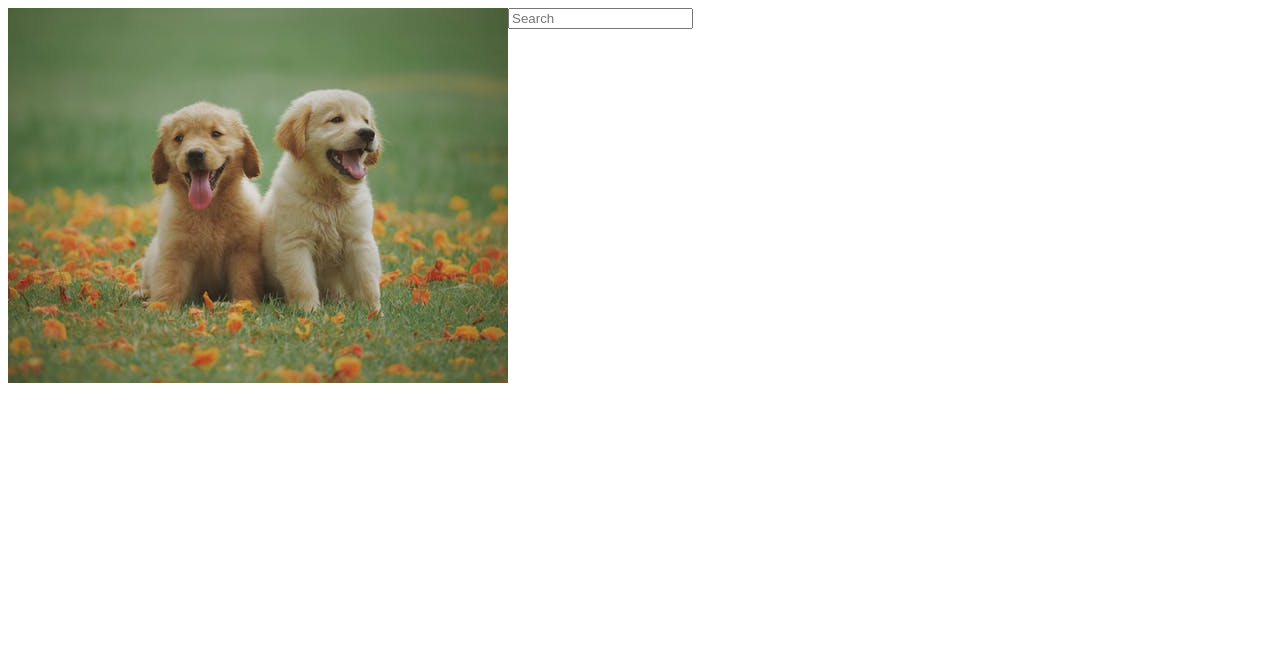
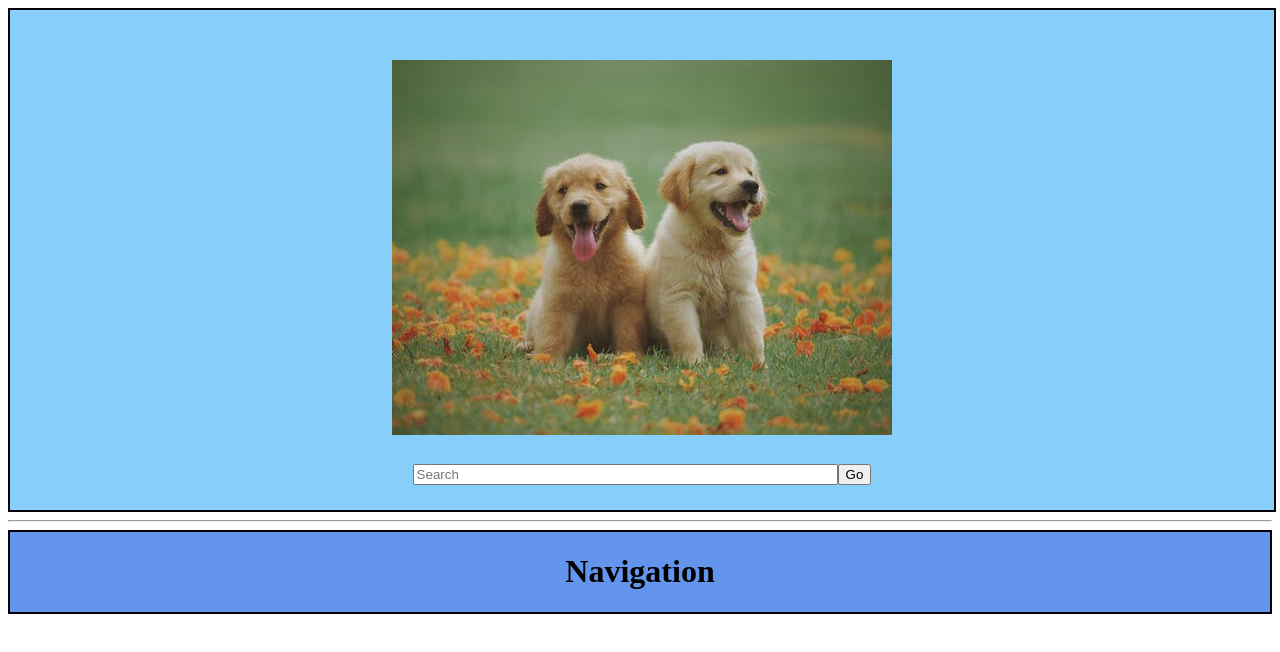
Before and after one commit to collinkan/safefordogs, a Vue app: page / in a window 1280 px wide. Shown: the top 652 px of the page. Built offline with nearby package versions, Linux system fonts and the light colour scheme.

Commit message:
edited styling

```diff
--- a/src/App.vue
+++ b/src/App.vue
@@ -1,15 +1,18 @@
 <template>
   <div>
     <banner></banner>
+    <hr>
+    <navigation></navigation>
   </div>
 </template>
 
 <script>
   import Banner from './components/Banner.vue'
-
+  import Nav from './components/Nav.vue'
   export default{
     components: {
-      banner: Banner
+      banner: Banner,
+      navigation: Nav
     }
   }
 </script>
--- a/src/components/Banner.vue
+++ b/src/components/Banner.vue
@@ -1,9 +1,7 @@
 <template>
-    <div>
-        <div id="logo">
-            <img alt="temp_logo" src="../assets/temp_logo.jpeg">
-        </div>
-        <div id="searchbar">
+    <div id="wrapper">
+        <div>
+            <img alt="temp_logo" src="../assets/temp_logo.jpeg" style="padding-top:50px;padding-bottom:25px">
             <search-bar></search-bar>
         </div>
     </div>
@@ -19,10 +17,11 @@
 </script>
 
 <style scoped>
-    #logo {
-        float: left;
-    }
-    #searchbar {
-        float: left;
+    #wrapper {
+        background-color: lightskyblue;
+        text-align: center;
+        border: 2px solid black;
+        width: 100%;
+        height: 500px;
     }
 </style>
--- a/src/components/Nav.vue
+++ b/src/components/Nav.vue
@@ -0,0 +1,19 @@
+<template>
+    <div>
+        <h1>Navigation</h1>
+    </div>
+</template>
+
+<script>
+export default {
+
+}
+</script>
+
+<style scoped>
+    div {
+        border: 2px solid black;
+        background-color: cornflowerblue;
+        text-align: center;
+    }
+</style>
--- a/src/components/SearchBar.vue
+++ b/src/components/SearchBar.vue
@@ -1,6 +1,7 @@
 <template>
     <div>
-        <input v-model="query" placeholder="Search">
+        <input @keydown.enter="searched" v-model="query" placeholder="Search" size="50">
+        <button @click="searched">Go</button>
     </div>
 </template>
 
@@ -8,7 +9,12 @@
 export default {
     data: function() {
         return {
-            query: ''
+            query: '',
+        }
+    },
+    methods: {
+        searched() {
+            alert("Searching for " + this.query)
         }
     }
 }
```
